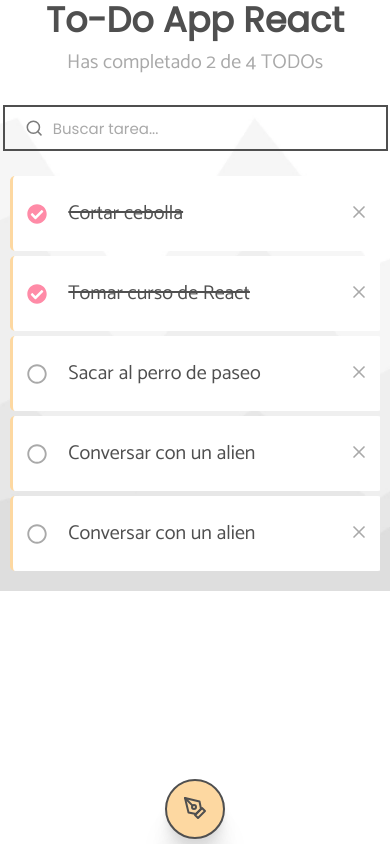
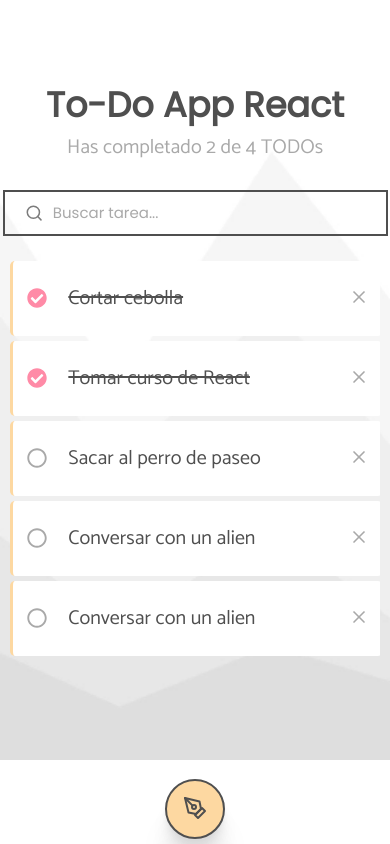
Before and after one commit to Sergio9815/todo-app, a React (Create React App) app: page / in a window 390 px wide. Built offline with nearby package versions, Linux system fonts and the light colour scheme.

Commit message:
:bug: fix a bug

```diff
--- a/src/index.css
+++ b/src/index.css
@@ -13,7 +13,7 @@
   flex-direction: column;
   align-items: center;
   justify-content: center;
-  height: 90vh;
+  min-height: 90vh;
   margin: 0;
   padding: 0;
   overflow: hidden;
@@ -31,9 +31,3 @@
   align-items: center;
   justify-content: center;
 }
-
-@media only screen and (max-width: 495px) {
-  html, body{
-    height: 70vh;
-  }
-}
```
